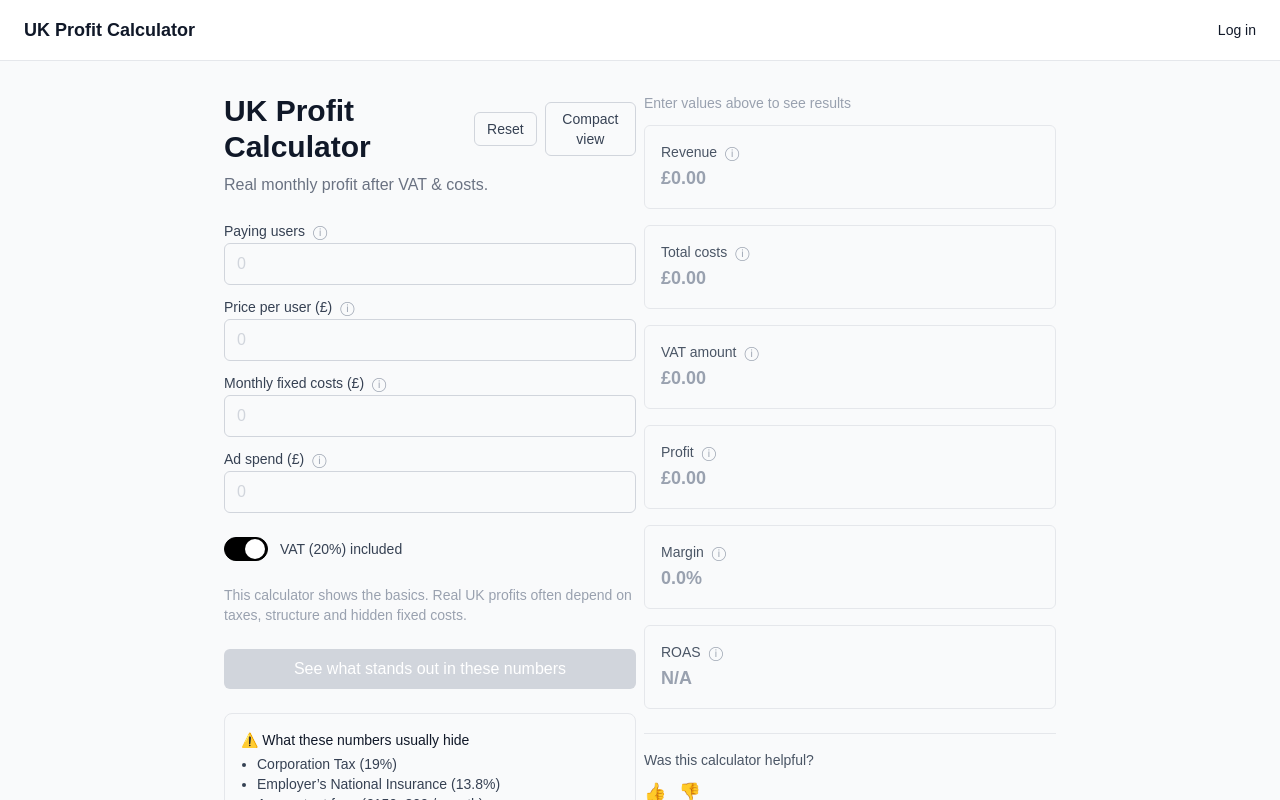
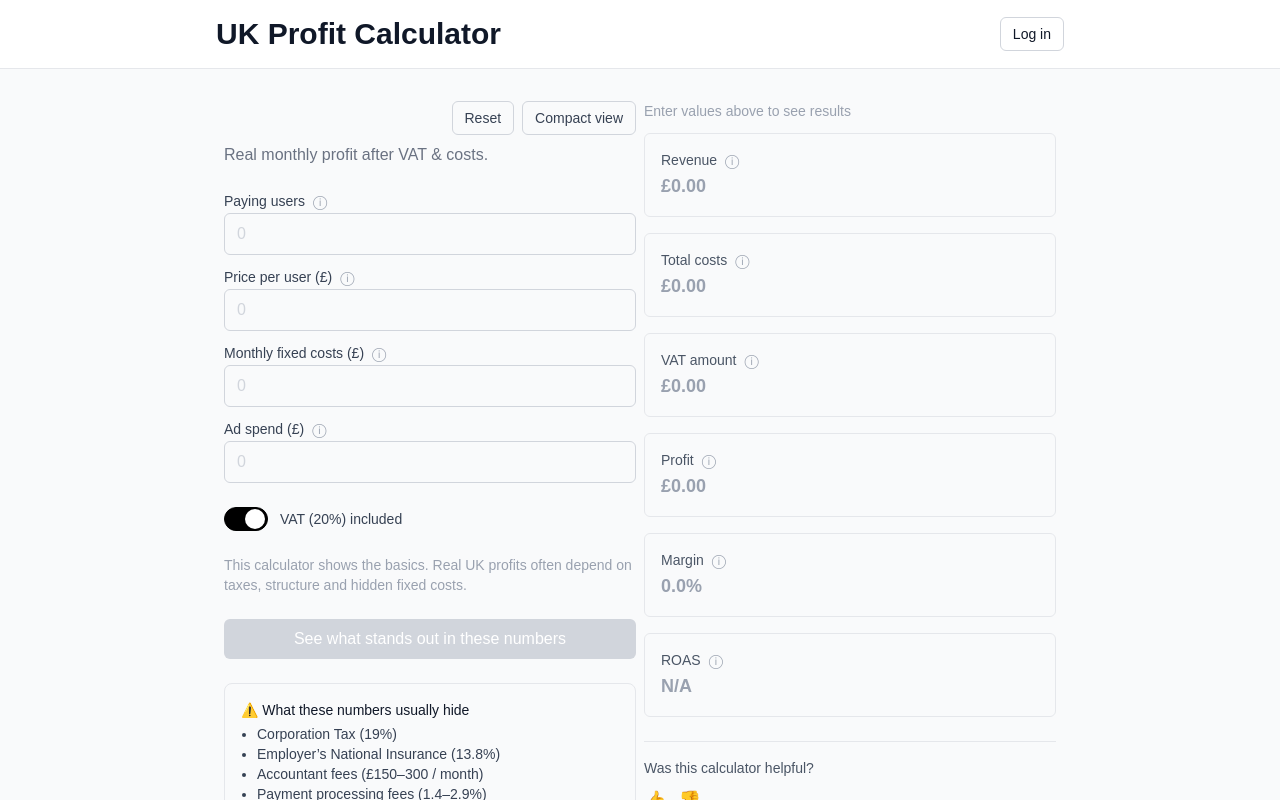
Before and after one commit to NZR138/saas-calculator, a Next.js app: page /calculator in a window 1280 px wide. Shown: the top 800 px of the page. Built offline with nearby package versions, Linux system fonts and the light colour scheme.

Commit message:
Refactor header login button styling

```diff
--- a/app/components/CalculatorCard.tsx
+++ b/app/components/CalculatorCard.tsx
@@ -64,10 +64,7 @@ export default function CalculatorCard() {
       {/* ================= LEFT COLUMN ================= */}
       <div>
         {/* TOP CONTROLS */}
-        <div className="flex items-center justify-between mb-2">
-          <h1 className={`font-semibold text-gray-900 ${!compact ? "text-3xl" : "text-base"}`}>
-            UK Profit Calculator
-          </h1>
+        <div className="flex items-center justify-end mb-2">
           <div className="flex items-center gap-2">
             <button
               type="button"
--- a/app/components/Header.tsx
+++ b/app/components/Header.tsx
@@ -37,9 +37,9 @@ export default function Header() {
 
   return (
     <header className="border-b border-gray-200 bg-white">
-      <div className="max-w-7xl mx-auto px-4 py-4 sm:px-6 flex items-center justify-between">
+      <div className="max-w-4xl mx-auto px-4 py-4 sm:px-6 flex items-center justify-between">
         <div>
-          <Link href="/" className="text-lg font-semibold text-gray-900 hover:text-gray-700">
+          <Link href="/" className="text-3xl font-bold text-gray-900 hover:text-gray-700">
             UK Profit Calculator
           </Link>
         </div>
@@ -48,7 +48,7 @@ export default function Header() {
         <div>
           <button
             onClick={handleLogin}
-            className="text-sm font-medium text-gray-900 hover:text-gray-600 transition cursor-pointer"
+            className="text-sm font-medium text-gray-900 hover:text-gray-600 transition cursor-pointer rounded-md border border-gray-300 px-3 py-1.5"
           >
             Log in
           </button>
```
